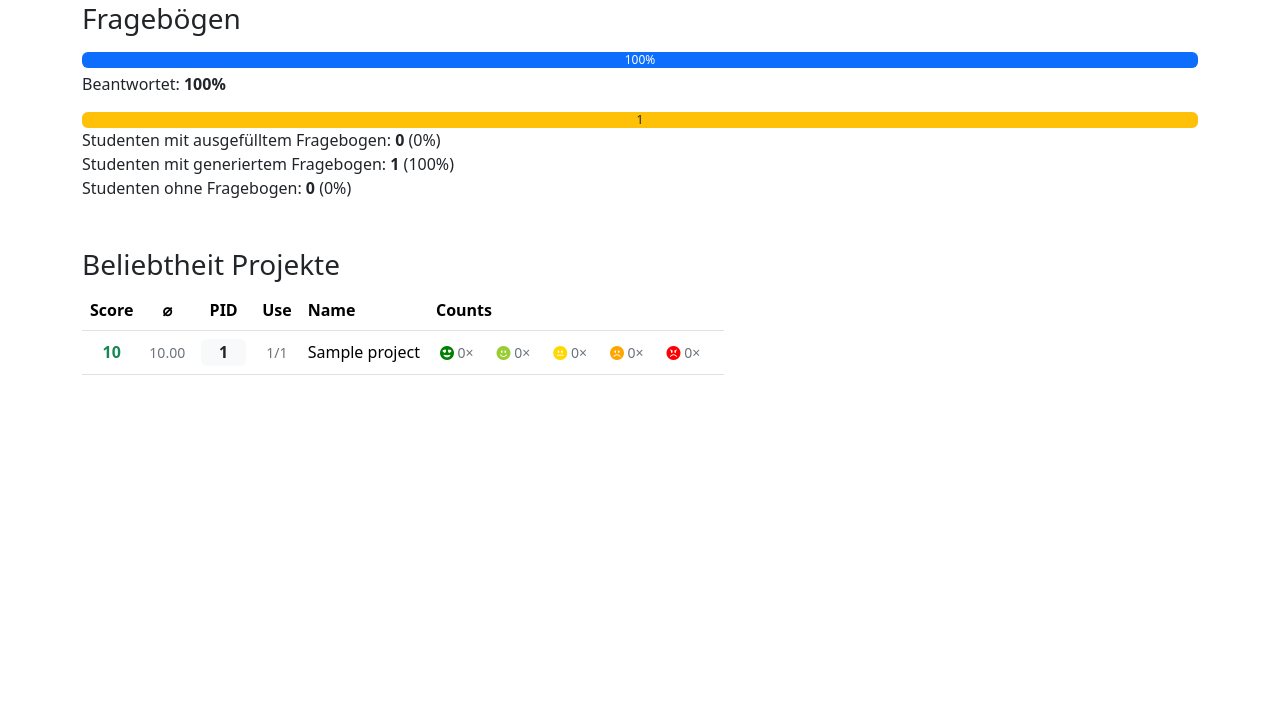
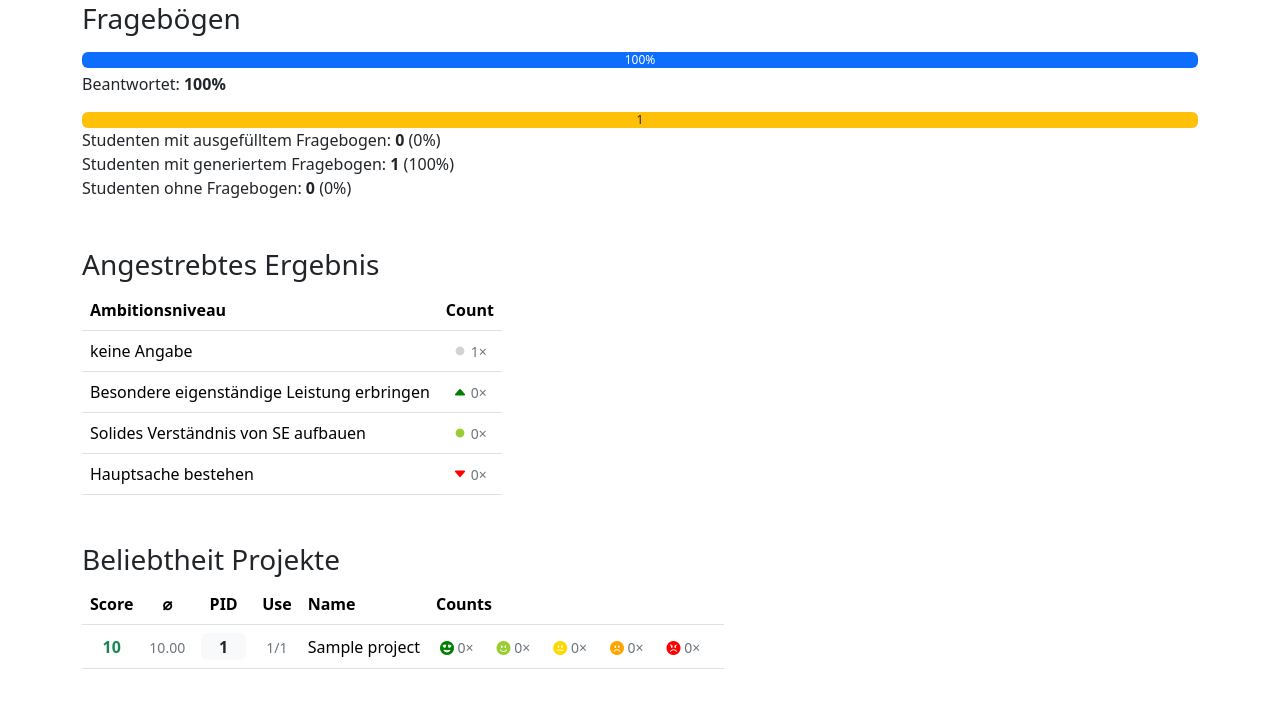
Before and after one commit to tigion/htwd-project-se-team-management, a Django app: page /stats/ in a window 1280 px wide. Shown: the part 433-1150 px from the top of the page. Before the commit the page ends 808 px from the top, so only its background shows below. Run offline with Django 4.2, Linux system fonts and the light colour scheme; a user stored in the database is signed in; tables that the repository leaves empty hold one stand-in row (values such as "Sample post"); some libraries are stand-ins or nearby versions.

Commit message:
feat: add stats view for level

```diff
--- a/src/backend/app/helper.py
+++ b/src/backend/app/helper.py
@@ -5,7 +5,7 @@ from io import StringIO
 
 from django.db.models import Count
 
-from poll.models import POLL_SCORES, Poll, ProjectAnswer
+from poll.models import POLL_SCORES, POLL_LEVELS, Poll, ProjectAnswer, LevelAnswer
 from poll.helper import get_project_ids_ordered_by_score
 from team.models import Team, ProjectInstance
 
@@ -225,6 +225,16 @@ def get_statistics_for_view() -> dict:
         },
     }
 
+    # Fill the "level" part.
+    level_counts = []
+    for key, poll_level in POLL_LEVELS["choices"].items():
+        level_count = LevelAnswer.objects.filter(level=poll_level["value"]).count()
+        level_counts.append({
+            "level": poll_level,
+            "count": level_count,
+        })
+    stats["level"] = level_counts
+
     # Sets the project IDs ordered by the total score.
     project_ids = get_project_ids_ordered_by_score()
 
--- a/src/backend/templates/lecturer/stats.html
+++ b/src/backend/templates/lecturer/stats.html
@@ -44,6 +44,27 @@
 </div>
 
 {# TODO: Add statistics for the level answers. #}
+<div class="container my-5">
+  <h3>Angestrebtes Ergebnis</h3>
+  <table class="table w-auto align-middle">
+    <thead>
+      <tr>
+        <th scope="col">Ambitionsniveau</th>
+        <th class="text-center" scope="col">Count</th>
+      </tr>
+    </thead>
+    <tbody>
+    {% for level in stats.level %}
+      <tr>
+        <td>{{ level.level.name }}</td>
+        <td class="text-center text-secondary">
+          <small><i class="bu bi-{{ level.level.icon }}" style="color:{{ level.level.color }}"></i> {{ level.count }}×</small>
+        </td>
+      </tr>
+    {% endfor %}
+    </tbody>
+  </table>
+</div>
 
 <div class="container my-5">
   <h3>Beliebtheit Projekte</h3>
```
